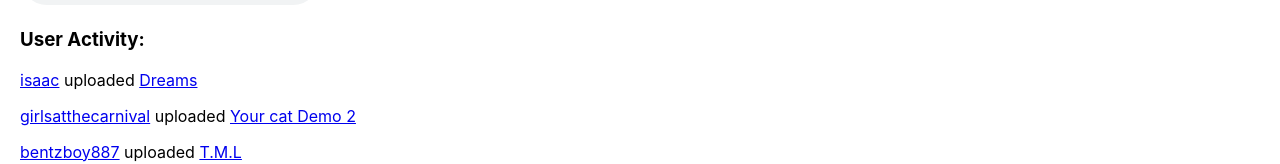
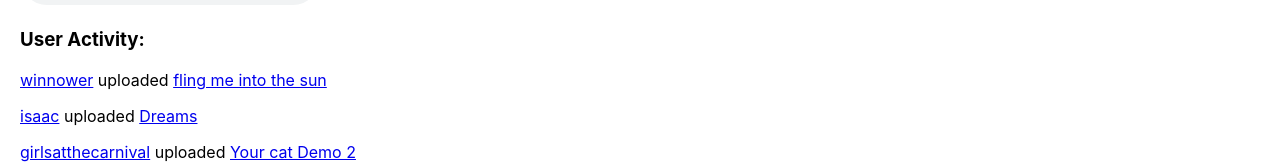
Before and after one commit to camelCaseSensitive/coverpool, a React (Create React App) app: page / in a window 1280 px wide. Shown: the part 246-410 px from the top of the page. Built offline with nearby package versions, Linux system fonts and the light colour scheme; no server answers; a web font is replaced by a local one.

Commit message:
winnower fling me into the sun

```diff
--- a/src/App.js
+++ b/src/App.js
@@ -270,6 +270,7 @@ class Home extends React.Component {
         <SongPlayer songSource={'https://firebasestorage.googleapis.com/v0/b/coverpool-c532b.appspot.com/o/7R5T6CBpJHZF1wITzyLgWhvdfEI3%2Fcovers%2Fdoahnean%2Fdandelion%2Fdandelion%20written%20by%20doahnean%20and%20performed%20by%20mallard%20westcott%20on%20banjo.mp3?alt=media&token=12198219-0485-4018-870c-31a816f66665'} songName = "Dandelion" />
 
         <h3>User Activity: </h3>
+        <p><a href="/user/winnower">winnower</a> uploaded <a href="/user/winnower/originals/fling-me-into-the-sun">fling me into the sun</a></p>
         <p><a href="/user/isaac">isaac</a> uploaded <a href="/user/isaac/originals/Dreams">Dreams</a></p>
         <p><a href="/user/girlsatthecarnival">girlsatthecarnival</a> uploaded <a href="/user/girlsatthecarnival/originals/Your-cat-Demo-2">Your cat Demo 2</a></p>
         <p><a href="/user/bentzboy887">bentzboy887</a> uploaded <a href="/user/bentzboy887/originals/T.M.L">T.M.L</a></p>
```
